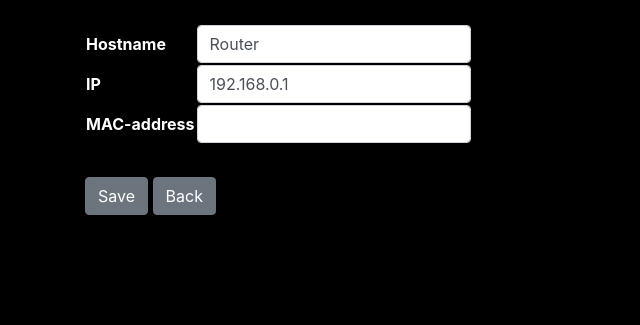
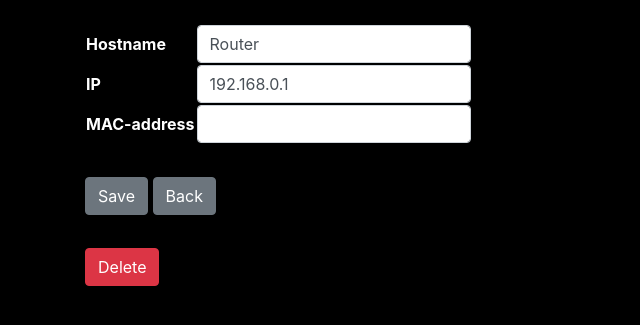
Before and after one commit to Darknetzz/phpwol, a PHP site: page /edit.php?id=1 in a window 1280 px wide. Shown: the top 325 px of the page, without its empty margins (0-640 px from the left). Run offline with PHP 8.4, Linux system fonts and the light colour scheme; data comes from the database, SQL or seed files in the repository.

Commit message:
Add files via upload

```diff
--- a/edit.php
+++ b/edit.php
@@ -1,9 +1,11 @@
-<br>
-<div class="container">
 <?php
   require_once("sqlcon.php");
   require_once("json.php");
   include_once("bootstrap.php");
+  ?>
+<br>
+<div class="container">
+  <?php
   # sanitize
   $id = mysqli_real_escape_string($sqlcon, $_GET['id']);
   $getcomputer = "SELECT * FROM computers WHERE id = '$id'";
@@ -19,6 +21,8 @@
     <hr>
     <input type='submit' class='btn btn-secondary' value='Save'>
     <a href='index.php' class='btn btn-secondary'>Back</a>
+    <hr>
+    <a href='delete.php?id=$row[id]' class='btn btn-danger'>Delete</a>
     </form>";
     }
 
```
